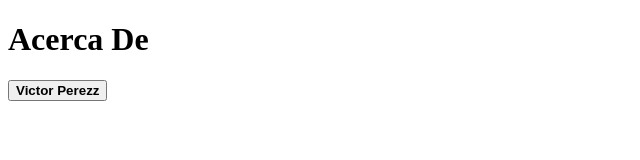
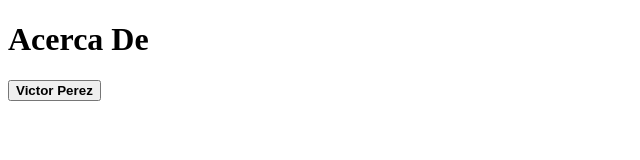
Before and after one commit to reynelvillca/examen_final_grupo_4, a plain HTML site: page reynel.html in a window 1280 px wide. Shown: the full height of the page, 0-640 px from the left. Drawn offline with Linux system fonts and the light colour scheme.

Commit message:
reynel actualizacion

```diff
--- a/reynel.html
+++ b/reynel.html
@@ -9,7 +9,7 @@
 <body>
     <h1> Acerca De </h1>
     <button>
-        <b>Victor Perezz</b>
+        <b>Victor Perez</b>
 
 </body>
 </html>
```
